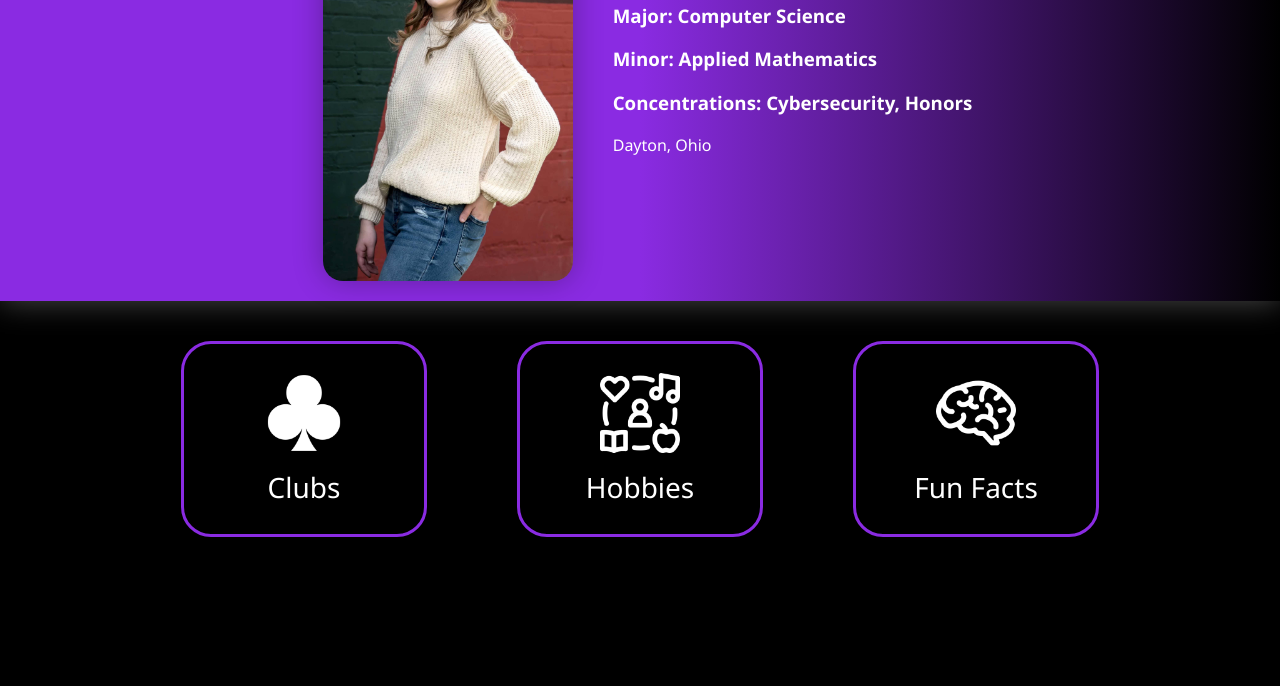
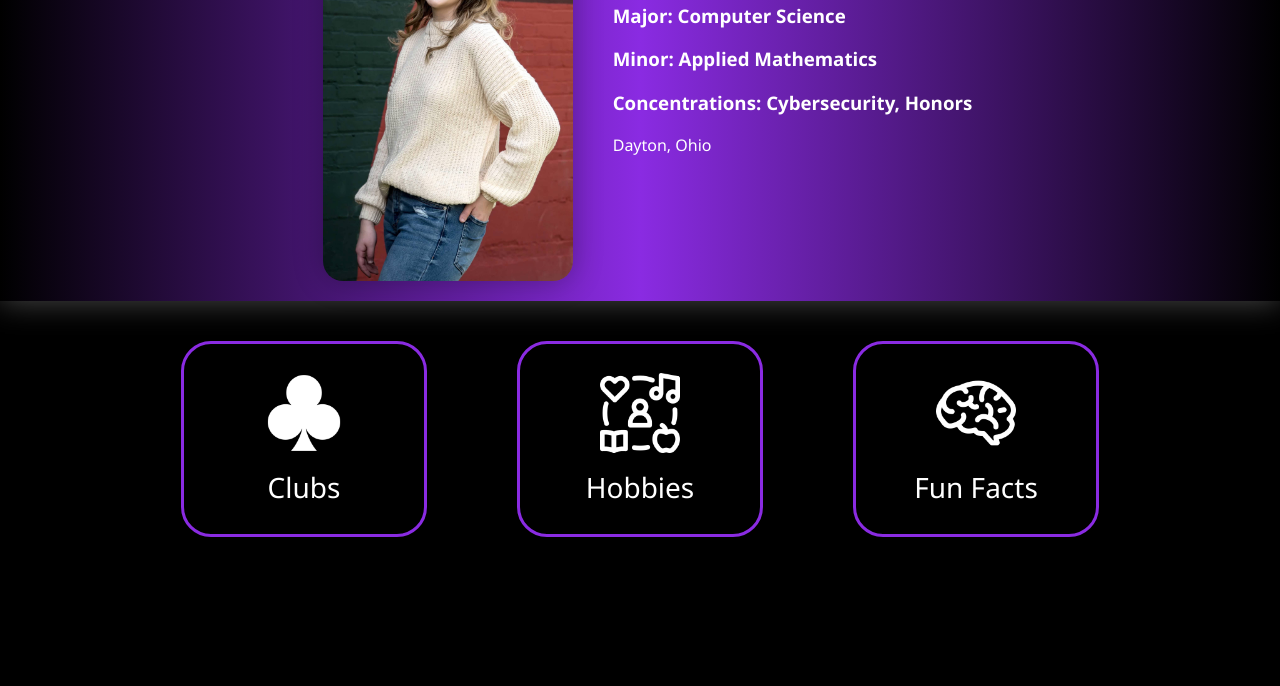
Before and after one commit to macy-august/intro_web_page, a plain HTML site: page index.html in a window 1280 px wide. Shown: the part 114-800 px from the top of the page. Drawn offline with Linux system fonts and the light colour scheme; a web font is replaced by a local one.

Commit message:
last adjustment

```diff
--- a/styles.css
+++ b/styles.css
@@ -37,7 +37,7 @@ body {
     margin:0;
     margin-bottom: 20px;
     box-shadow: 0 0 30px rgba(255, 255, 255, 0.3);
-    background: linear-gradient(90deg, #8a2be2 50%, black 100%);
+    background: linear-gradient(90deg, black 0%, #8a2be2 50%, black 100%);
     justify-content: center;
 }
 
```
